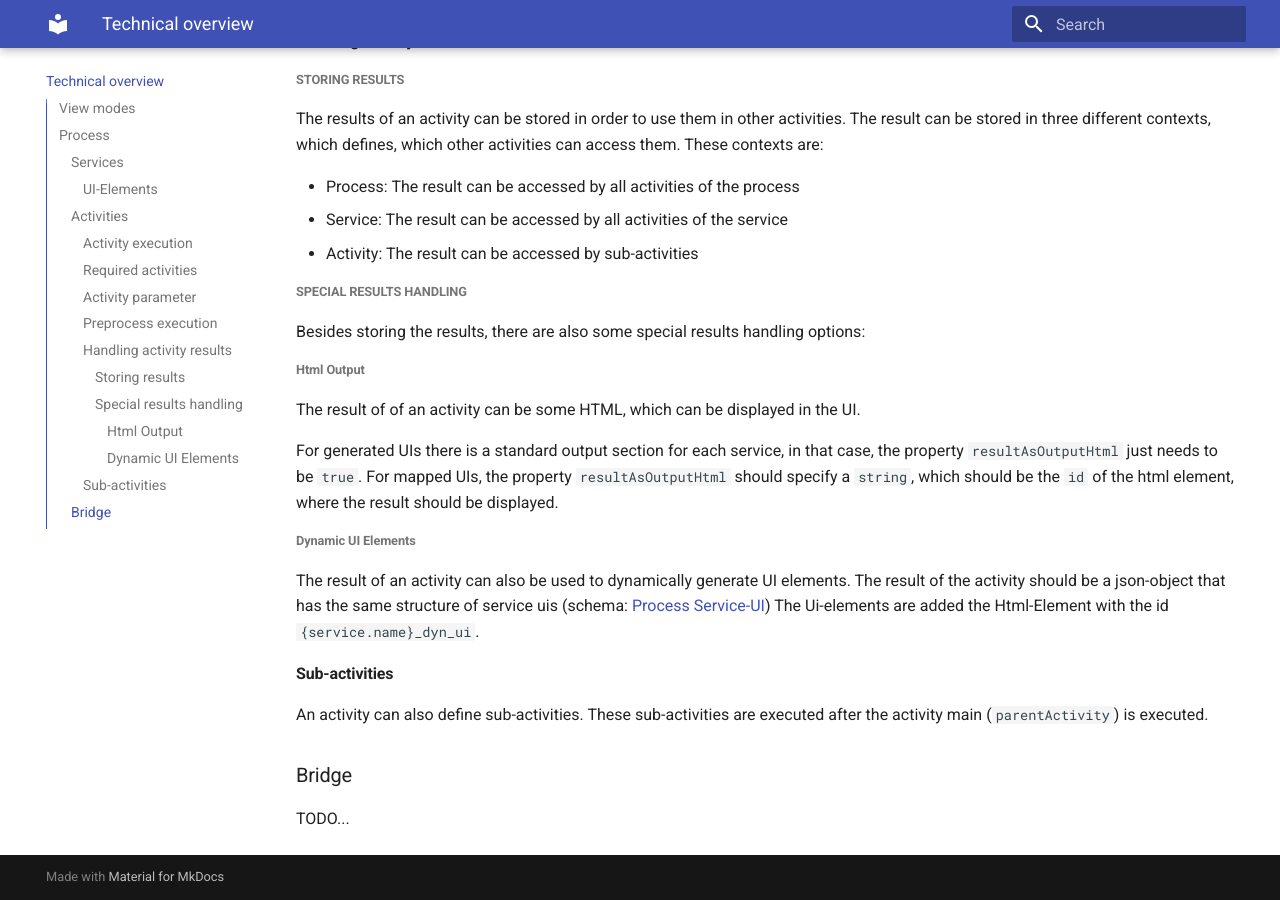
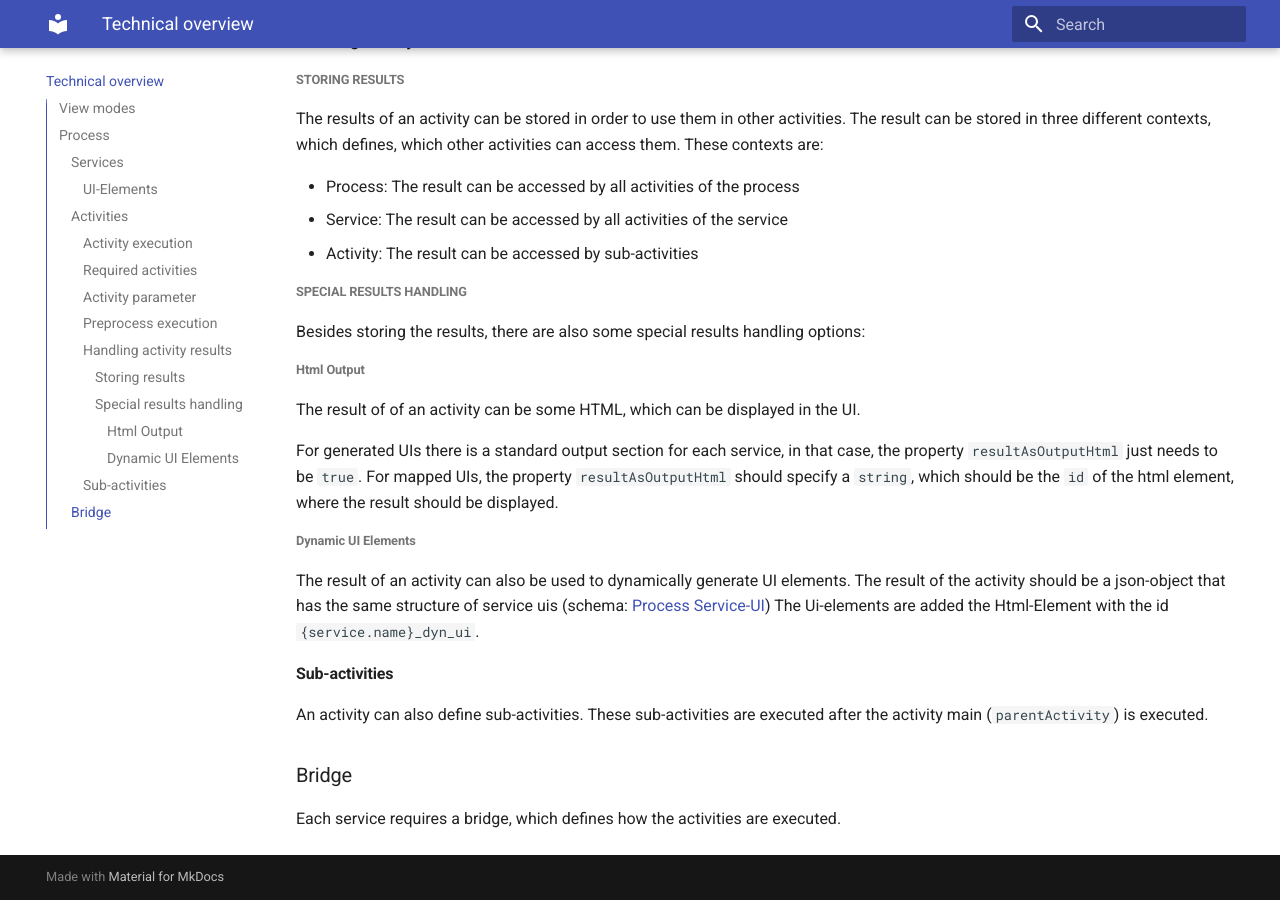
Before and after one commit to RIDAGOP-IDS-Toolkit/ridagop-ids-toolkit-docs, an MkDocs documentation site: the page built from docs/technical_overview.md, in a window 1280 px wide and 900 px high, scrolled down 3374 px. Built offline with MkDocs 1.6.1 and Material for MkDocs 9.7.7, drawn with Linux system fonts in a browser that asks for light colours.

Commit message:
minor change

```diff
--- a/docs/technical_overview.md
+++ b/docs/technical_overview.md
@@ -154,4 +154,4 @@ is executed.
 
 ### Bridge
 
-TODO...
+Each service requires a bridge, which defines how the activities are executed.
```
